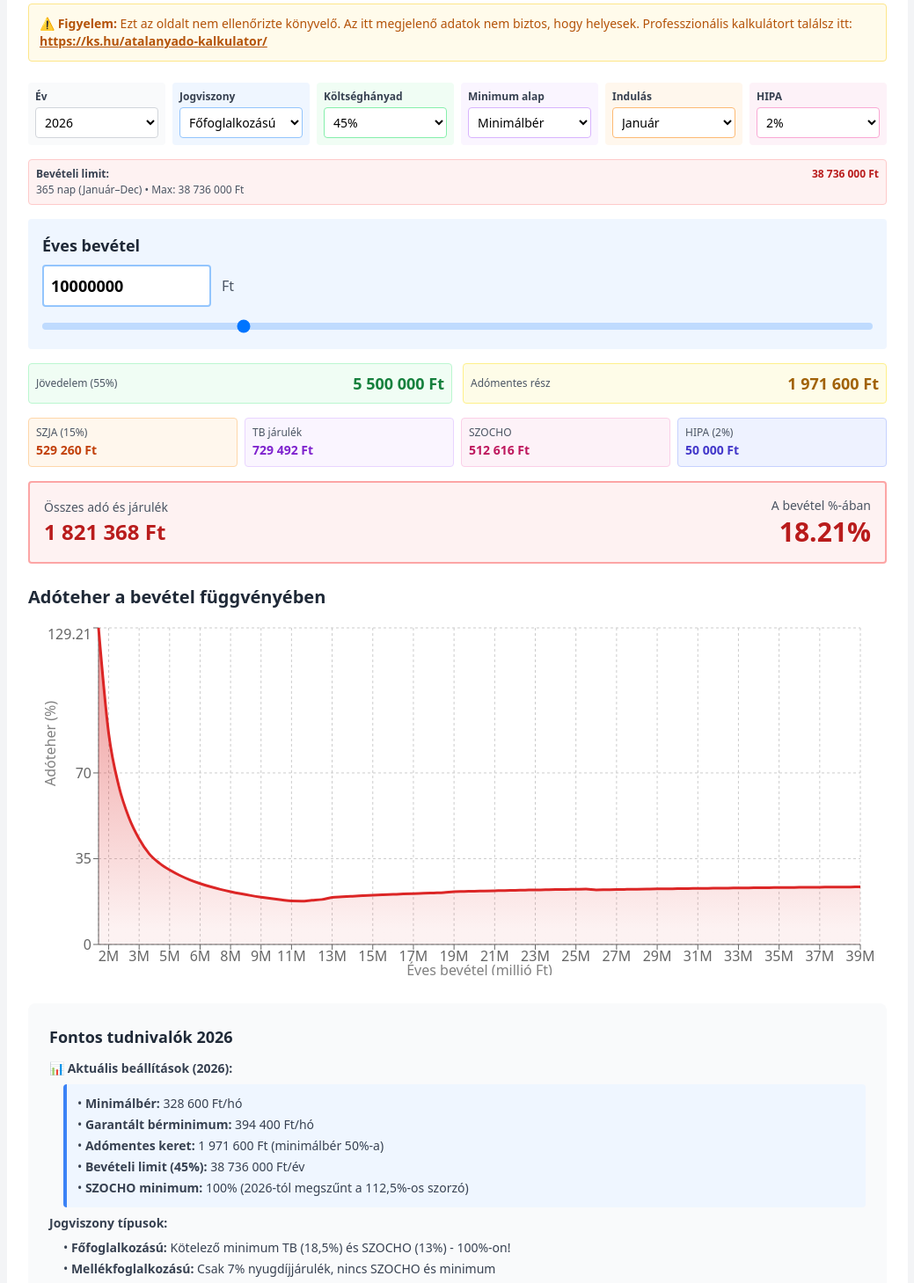
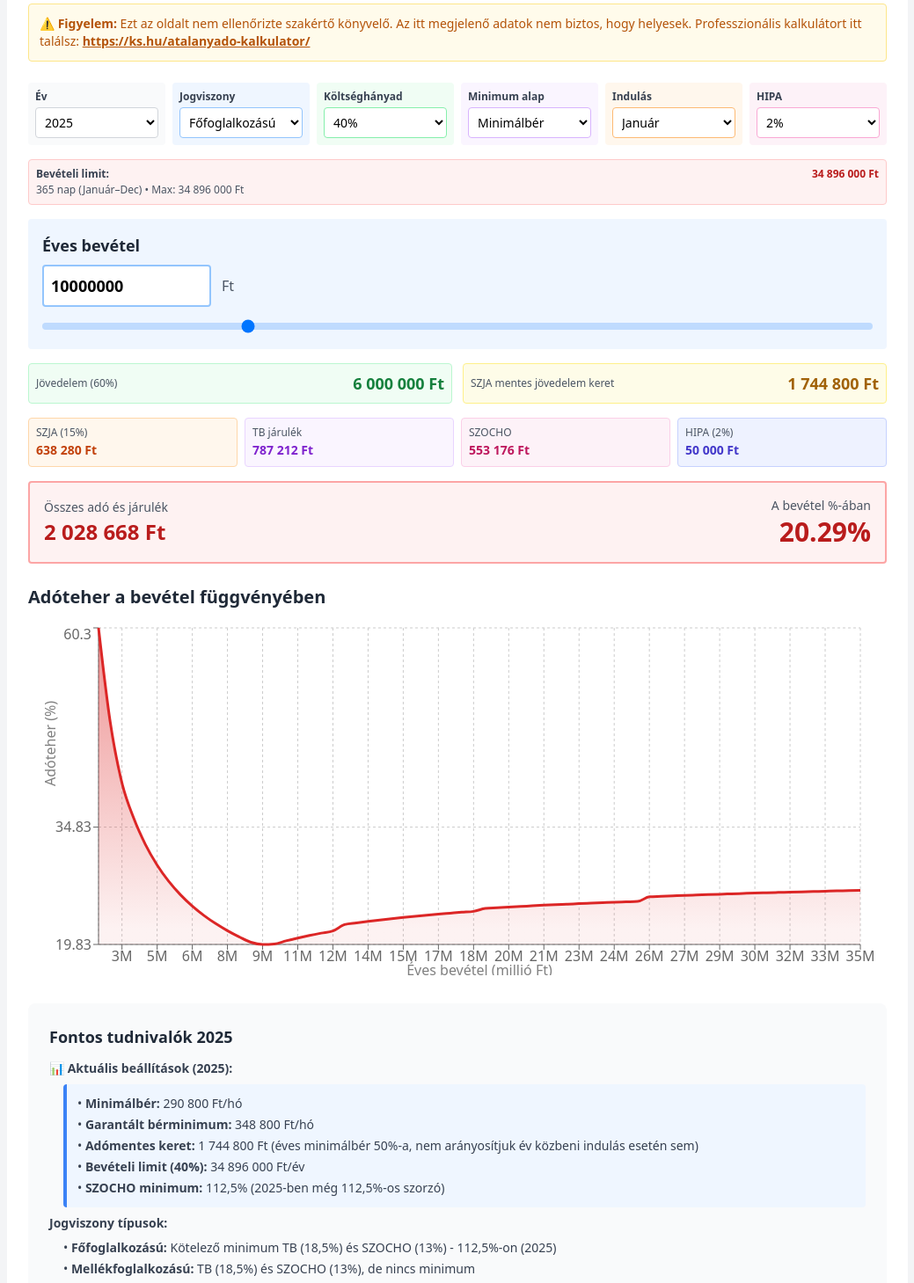
Before and after one commit to DaWe35/atalanyado, a React (Vite) app: page / in a window 1280 px wide. Shown: the part 124-1583 px from the top of the page at 88% size, without its empty margins (120-1159 px from the left). Built offline with nearby package versions, Linux system fonts and the light colour scheme.

Commit message:
Refactor AtalanyadoDiagram: Implement memoization for performance improvements and update year-based calculations for income limits and tax deductions

```diff
--- a/src/AtalanyadoDiagram.jsx
+++ b/src/AtalanyadoDiagram.jsx
@@ -1,11 +1,24 @@
-import React, { useState, useEffect } from 'react';
+import React, { useState, useEffect, useMemo } from 'react';
 import { AreaChart, Area, XAxis, YAxis, CartesianGrid, Tooltip, Legend, ResponsiveContainer } from 'recharts';
 
 export default function AtalanyadoDiagram() {
+  // Jelenlegi év meghatározása (2025, 2026, 2027 közül)
+  const getJelenlegiEv = () => {
+    const aktualisEv = new Date().getFullYear();
+    if (aktualisEv >= 2025 && aktualisEv <= 2027) {
+      return aktualisEv;
+    }
+    // Ha nem 2025-2027 között van, akkor a legközelebbi évet használjuk
+    return aktualisEv < 2025 ? 2025 : 2027;
+  };
+
+  const jelenlegiEv = getJelenlegiEv();
+  const jelenlegiEvKoltsegHanyad = jelenlegiEv === 2025 ? 40 : (jelenlegiEv === 2026 ? 45 : 50);
+
   const [eves_bevetel, setEvesBevetel] = useState(10000000);
   const [jogviszony, setJogviszony] = useState('fofoglalkozu'); // fofoglalkozu, mellek, kiegeszito
-  const [ev, setEv] = useState(2026); // 2025, 2026, 2027
-  const [koltseg_hanyad, setKoltsegHanyad] = useState(45);
+  const [ev, setEv] = useState(jelenlegiEv); // 2025, 2026, 2027
+  const [koltseg_hanyad, setKoltsegHanyad] = useState(jelenlegiEvKoltsegHanyad);
 
   // Elérhető költséghányadok év szerint
   const getKoltsegHanyadok = (ev) => {
@@ -27,7 +40,7 @@ export default function AtalanyadoDiagram() {
   const [indulasHonap, setIndulasHonap] = useState(1); // 1-12
   const [hipaKulcs, setHipaKulcs] = useState(2);
 
-  // Minimálbér és garantált bérminimum értékek évenként
+  // Minimálbér és garantált bérminimum értékek évenként (konstansok)
   const MINIMÁLBÉR_2025 = 290800;
   const MINIMÁLBÉR_2026 = 328600;
   const MINIMÁLBÉR_2027 = 374600;
@@ -37,98 +50,150 @@ export default function AtalanyadoDiagram() {
   const GARANTÁLT_BÉRMINIMUM_2026 = 394400; // 328600 * 1.2 ≈ 394320, kerekítve
   const GARANTÁLT_BÉRMINIMUM_2027 = 449500; // 374600 * 1.2 ≈ 449520, kerekítve
 
-  const MINIMÁLBÉR = ev === 2025 ? MINIMÁLBÉR_2025 : (ev === 2026 ? MINIMÁLBÉR_2026 : MINIMÁLBÉR_2027);
-  const GARANTÁLT_BÉRMINIMUM = ev === 2025 ? GARANTÁLT_BÉRMINIMUM_2025 : (ev === 2026 ? GARANTÁLT_BÉRMINIMUM_2026 : GARANTÁLT_BÉRMINIMUM_2027);
-
-  const ÉVES_MINIMÁLBÉR = MINIMÁLBÉR * 12;
-  const ADÓMENTES_JÖVEDELEM = ÉVES_MINIMÁLBÉR / 2;
-
-  // Bevételi limitek évenként
+  // Bevételi limitek évenként (konstansok)
   const MAX_BEVETEL_2025_40 = 34896000;
   const MAX_BEVETEL_2026_45 = 38736000;
   const MAX_BEVETEL_2027_50 = 38736000;
-  const MAX_BEVETEL_80 = ev === 2025 ? 34896000 : 38736000; // 80% költséghányad: 2025-ben 40%-os limit, 2026-tól 45%-os limit
   const MAX_BEVETEL_90 = 193680000;
 
+  // Évtől függő értékek
+  const MINIMÁLBÉR = useMemo(() =>
+    ev === 2025 ? MINIMÁLBÉR_2025 : (ev === 2026 ? MINIMÁLBÉR_2026 : MINIMÁLBÉR_2027),
+    [ev]
+  );
+
+  const GARANTÁLT_BÉRMINIMUM = useMemo(() =>
+    ev === 2025 ? GARANTÁLT_BÉRMINIMUM_2025 : (ev === 2026 ? GARANTÁLT_BÉRMINIMUM_2026 : GARANTÁLT_BÉRMINIMUM_2027),
+    [ev]
+  );
+
+  const ÉVES_MINIMÁLBÉR = useMemo(() => MINIMÁLBÉR * 12, [MINIMÁLBÉR]);
+
+  const MAX_BEVETEL_80 = useMemo(() =>
+    ev === 2025 ? 34896000 : 38736000, // 80% költséghányad: 2025-ben 40%-os limit, 2026-tól 45%-os limit
+    [ev]
+  );
+
   // Bevételi limit meghatározása év és költséghányad alapján
-  const MAX_BEVETEL = koltseg_hanyad === 90 ? MAX_BEVETEL_90 :
+  const MAX_BEVETEL = useMemo(() =>
+    koltseg_hanyad === 90 ? MAX_BEVETEL_90 :
     (koltseg_hanyad === 80 ? MAX_BEVETEL_80 :
     (koltseg_hanyad === 50 ? (ev >= 2027 ? MAX_BEVETEL_2027_50 : MAX_BEVETEL_2026_45) :
     (koltseg_hanyad === 45 ? (ev >= 2026 ? MAX_BEVETEL_2026_45 : MAX_BEVETEL_2025_40) :
-                      (koltseg_hanyad === 40 ? MAX_BEVETEL_2025_40 : MAX_BEVETEL_2026_45))));
+    (koltseg_hanyad === 40 ? MAX_BEVETEL_2025_40 : MAX_BEVETEL_2026_45)))),
+    [koltseg_hanyad, ev, MAX_BEVETEL_80]
+  );
 
   // Napok számítása indulási hónaptól év végéig
+  const { mukodesiNapok, aranyositoTenyezo } = useMemo(() => {
     const napokHonapban = [31, 28, 31, 30, 31, 30, 31, 31, 30, 31, 30, 31]; // nem szökőév
-  let mukodesiNapok = 0;
+    let napok = 0;
     for (let i = indulasHonap - 1; i < 12; i++) {
-    mukodesiNapok += napokHonapban[i];
+      napok += napokHonapban[i];
     }
     const osszeNap = 365;
-  const aranyositoTenyezo = mukodesiNapok / osszeNap;
+    const aranyosito = napok / osszeNap;
+    return { mukodesiNapok: napok, aranyositoTenyezo: aranyosito };
+  }, [indulasHonap]);
 
   // Arányosított bevételi limit
-  const aranyositott_limit = MAX_BEVETEL * aranyositoTenyezo;
+  const aranyositott_limit = useMemo(() =>
+    MAX_BEVETEL * aranyositoTenyezo,
+    [MAX_BEVETEL, aranyositoTenyezo]
+  );
+
+  // SZJA mentes keret: éves minimálbér fele (nem arányosítjuk év közbeni indulás esetén sem)
+  const ADÓMENTES_JÖVEDELEM = useMemo(() =>
+    ÉVES_MINIMÁLBÉR / 2,
+    [ÉVES_MINIMÁLBÉR]
+  );
 
   // Költséghányad alapján jövedelem számítás
-  const KÖLTSÉGHÁNYAD = koltseg_hanyad / 100;
-  const jovedelem = eves_bevetel * (1 - KÖLTSÉGHÁNYAD);
+  const KÖLTSÉGHÁNYAD = useMemo(() => koltseg_hanyad / 100, [koltseg_hanyad]);
 
-  // Adómentes rész (nincs arányosítva)
-  const adokoteles_jovedelem = Math.max(0, jovedelem - ADÓMENTES_JÖVEDELEM);
+  const jovedelem = useMemo(() =>
+    eves_bevetel * (1 - KÖLTSÉGHÁNYAD),
+    [eves_bevetel, KÖLTSÉGHÁNYAD]
+  );
+
+  // Adómentes rész (arányosítva)
+  const adokoteles_jovedelem = useMemo(() =>
+    Math.max(0, jovedelem - ADÓMENTES_JÖVEDELEM),
+    [jovedelem, ADÓMENTES_JÖVEDELEM]
+  );
 
   // SZJA: adóköteles jövedelem * 15%
-  const szja = adokoteles_jovedelem * 0.15;
+  const szja = useMemo(() => adokoteles_jovedelem * 0.15, [adokoteles_jovedelem]);
+
+  // Alkalmazott minimálbér típusa
+  const alkalmazott_minimalber = useMemo(() =>
+    minimalber_tipus === 'berminimum' ? GARANTÁLT_BÉRMINIMUM : MINIMÁLBÉR,
+    [minimalber_tipus, GARANTÁLT_BÉRMINIMUM, MINIMÁLBÉR]
+  );
 
   // Járulékok számítása jogviszony alapján
-  let tb_jarulék = 0;
-  let szocho = 0;
-
-  const alkalmazott_minimalber = minimalber_tipus === 'berminimum' ? GARANTÁLT_BÉRMINIMUM : MINIMÁLBÉR;
+  const { tb_jarulék, szocho } = useMemo(() => {
+    let tb = 0;
+    let szoc = 0;
 
     if (jogviszony === 'fofoglalkozu') {
       // Főfoglalkozású: minimum járulék kötelező
       const havi_min_tb_alap = alkalmazott_minimalber;
-    const havi_min_szocho_alap = alkalmazott_minimalber; // 2026-tól megszűnt a 112,5%-os szorzó!
+      // Szocho alap: 2025-ben 112,5%, 2026-tól 100%
+      const szocho_szorzo = ev === 2025 ? 1.125 : 1.0;
+      const havi_min_szocho_alap = alkalmazott_minimalber * szocho_szorzo;
 
       const tb_alap_osszesen = Math.max(adokoteles_jovedelem, havi_min_tb_alap * 12 * aranyositoTenyezo);
       const szocho_alap_osszesen = Math.max(adokoteles_jovedelem, havi_min_szocho_alap * 12 * aranyositoTenyezo);
 
-    tb_jarulék = tb_alap_osszesen * 0.185;
-    szocho = szocho_alap_osszesen * 0.13;
+      tb = tb_alap_osszesen * 0.185;
+      szoc = szocho_alap_osszesen * 0.13;
     } else if (jogviszony === 'mellek') {
-    // Mellékfoglalkozású: nincs minimum járulék
-    tb_jarulék = adokoteles_jovedelem * 0.07; // csak 7% nyugdíjjárulék
-    szocho = 0; // nincs SZOCHO
+      // Mellékfoglalkozású: kell TB és SZOCHO is, de nincs minimum
+      tb = adokoteles_jovedelem * 0.185; // 18,5% TB járulék
+      szoc = adokoteles_jovedelem * 0.13; // 13% SZOCHO
     } else if (jogviszony === 'kiegeszito') {
       // Kiegészítő tevékenység: opcionális járulékfizetés, most 0-val számolunk
-    tb_jarulék = 0;
-    szocho = 0;
+      tb = 0;
+      szoc = 0;
     }
 
+    return { tb_jarulék: tb, szocho: szoc };
+  }, [jogviszony, adokoteles_jovedelem, alkalmazott_minimalber, aranyositoTenyezo, ev]);
+
   // HIPA számítás (egyszerűsített sávos módszer)
-  let hipa = 0;
+  const hipa = useMemo(() => {
     if (eves_bevetel <= 12000000) {
-    hipa = 2500000 * (hipaKulcs / 100);
+      return 2500000 * (hipaKulcs / 100);
     } else if (eves_bevetel <= 18000000) {
-    hipa = 6000000 * (hipaKulcs / 100);
+      return 6000000 * (hipaKulcs / 100);
     } else if (eves_bevetel <= 25000000) {
-    hipa = 8500000 * (hipaKulcs / 100);
+      return 8500000 * (hipaKulcs / 100);
     } else if (koltseg_hanyad === 90 && eves_bevetel <= 120000000) {
-    hipa = 8500000 * (hipaKulcs / 100);
+      return 8500000 * (hipaKulcs / 100);
     } else {
-    // Egyedi számítás szükséges 25M felett
-    const adoalap = eves_bevetel * 0.15; // egyszerűsített becslés
-    hipa = adoalap * (hipaKulcs / 100);
+      // Normál szabályok szerint számítandó 25M felett: nettó árbevétel (jövedelem) alapján
+      const adoalap = jovedelem; // nettó árbevétel = jövedelem
+      return adoalap * (hipaKulcs / 100);
     }
+  }, [eves_bevetel, koltseg_hanyad, hipaKulcs, jovedelem]);
 
   // Összes adó és járulék
-  const osszes_ado = szja + tb_jarulék + szocho + hipa;
-  const ado_szazalek = (osszes_ado / eves_bevetel) * 100;
+  const osszes_ado = useMemo(() =>
+    szja + tb_jarulék + szocho + hipa,
+    [szja, tb_jarulék, szocho, hipa]
+  );
+
+  const ado_szazalek = useMemo(() =>
+    (osszes_ado / eves_bevetel) * 100,
+    [osszes_ado, eves_bevetel]
+  );
 
   // Diagram adatok generálása
-  const diagramAdatok = [];
+  const diagramAdatok = useMemo(() => {
+    const adatok = [];
     const step = MAX_BEVETEL > 50000000 ? 2000000 : 500000;
-  for (let bev = 1000000; bev <= aranyositott_limit; bev += step) {
+    for (let bev = 2000000; bev <= aranyositott_limit; bev += step) {
       const jov = bev * (1 - KÖLTSÉGHÁNYAD);
       const adokot_jov = Math.max(0, jov - ADÓMENTES_JÖVEDELEM);
       const szja_val = adokot_jov * 0.15;
@@ -138,14 +203,17 @@ export default function AtalanyadoDiagram() {
 
       if (jogviszony === 'fofoglalkozu') {
         const havi_min_tb = alkalmazott_minimalber;
-      const havi_min_szoc = alkalmazott_minimalber; // 2026-tól 100%
+        // Szocho alap: 2025-ben 112,5%, 2026-tól 100%
+        const szocho_szorzo = ev === 2025 ? 1.125 : 1.0;
+        const havi_min_szoc = alkalmazott_minimalber * szocho_szorzo;
         const tb_alap = Math.max(adokot_jov, havi_min_tb * 12 * aranyositoTenyezo);
         const szoc_alap = Math.max(adokot_jov, havi_min_szoc * 12 * aranyositoTenyezo);
         tb = tb_alap * 0.185;
         szoc = szoc_alap * 0.13;
       } else if (jogviszony === 'mellek') {
-      tb = adokot_jov * 0.07;
-      szoc = 0;
+        // Mellékfoglalkozású: kell TB és SZOCHO is, de nincs minimum
+        tb = adokot_jov * 0.185; // 18,5% TB járulék
+        szoc = adokot_jov * 0.13; // 13% SZOCHO
       }
 
       let hipa_val = 0;
@@ -158,18 +226,22 @@ export default function AtalanyadoDiagram() {
       } else if (koltseg_hanyad === 90 && bev <= 120000000) {
         hipa_val = 8500000 * (hipaKulcs / 100);
       } else {
-      const adoalap_hipa = bev * 0.15;
+        // Normál szabályok szerint számítandó 25M felett: nettó árbevétel (jövedelem) alapján
+        const jov = bev * (1 - KÖLTSÉGHÁNYAD); // jövedelem = nettó árbevétel
+        const adoalap_hipa = jov;
         hipa_val = adoalap_hipa * (hipaKulcs / 100);
       }
 
       const ossz = szja_val + tb + szoc + hipa_val;
       const szazalek = (ossz / bev) * 100;
 
-    diagramAdatok.push({
+      adatok.push({
         bevetel: bev,
         szazalek: parseFloat(szazalek.toFixed(2))
       });
     }
+    return adatok;
+  }, [MAX_BEVETEL, aranyositott_limit, KÖLTSÉGHÁNYAD, ADÓMENTES_JÖVEDELEM, jogviszony, alkalmazott_minimalber, aranyositoTenyezo, hipaKulcs, koltseg_hanyad, ev]);
 
   const formatCurrency = (value) => {
     return new Intl.NumberFormat('hu-HU', {
@@ -192,8 +264,8 @@ export default function AtalanyadoDiagram() {
       <h1 className="text-3xl font-bold mb-2 text-gray-800">Átalányadó kalkulátor 2025-2027</h1>
       <p className="text-gray-600 mb-1">Részletes beállításokkal - naprakész számítás</p>
       <p className="text-sm text-amber-700 bg-amber-50 border border-amber-200 rounded p-3 mb-6">
-        ⚠️ <strong>Figyelem:</strong> Ezt az oldalt nem ellenőrizte könyvelő. Az itt megjelenő adatok nem biztos, hogy helyesek.
-        Professzionális kalkulátort találsz itt: <a href="https://ks.hu/atalanyado-kalkulator/" target="_blank" rel="noopener noreferrer" className="underline font-semibold">https://ks.hu/atalanyado-kalkulator/</a>
+        ⚠️ <strong>Figyelem:</strong> Ezt az oldalt nem ellenőrizte szakértő könyvelő. Az itt megjelenő adatok nem biztos, hogy helyesek.
+        Professzionális kalkulátort itt találsz: <a href="https://ks.hu/atalanyado-kalkulator/" target="_blank" className="underline font-semibold">https://ks.hu/atalanyado-kalkulator/</a>
       </p>
 
       {/* Beállítások */}
@@ -322,7 +394,7 @@ export default function AtalanyadoDiagram() {
         </div>
         <input
           type="range"
-          min="1000000"
+          min="2000000"
           max={Math.min(aranyositott_limit, 50000000)}
           step="500000"
           value={Math.min(eves_bevetel, aranyositott_limit)}
@@ -342,7 +414,7 @@ export default function AtalanyadoDiagram() {
         </div>
 
         <div className="flex justify-between items-center p-2 bg-yellow-50 rounded border border-yellow-200">
-          <span className="text-xs text-gray-600">Adómentes rész</span>
+          <span className="text-xs text-gray-600">SZJA mentes jövedelem keret</span>
           <span className="text-lg font-bold text-yellow-700">{formatCurrency(ADÓMENTES_JÖVEDELEM)}</span>
         </div>
       </div>
@@ -403,7 +475,7 @@ export default function AtalanyadoDiagram() {
             />
             <YAxis
               label={{ value: 'Adóteher (%)', angle: -90, position: 'insideLeft' }}
-              domain={[0, 50]}
+              domain={['dataMin', 'dataMax']}
             />
             <Tooltip
               formatter={(value) => [`${value}%`, 'Adóteher']}
@@ -429,17 +501,15 @@ export default function AtalanyadoDiagram() {
           <ul className="ml-4 space-y-1 bg-blue-50 p-3 rounded border-l-4 border-blue-500">
             <li>• <strong>Minimálbér:</strong> {formatCurrency(MINIMÁLBÉR)}/hó</li>
             <li>• <strong>Garantált bérminimum:</strong> {formatCurrency(GARANTÁLT_BÉRMINIMUM)}/hó</li>
-            <li>• <strong>Adómentes keret:</strong> {formatCurrency(ADÓMENTES_JÖVEDELEM)} (minimálbér 50%-a)</li>
+            <li>• <strong>Adómentes keret:</strong> {formatCurrency(ADÓMENTES_JÖVEDELEM)} (éves minimálbér 50%-a, nem arányosítjuk év közbeni indulás esetén sem)</li>
             <li>• <strong>Bevételi limit ({koltseg_hanyad}%):</strong> {formatCurrency(MAX_BEVETEL)}/év</li>
-            {ev >= 2026 && (
-              <li>• <strong>SZOCHO minimum:</strong> 100% (2026-tól megszűnt a 112,5%-os szorzó)</li>
-            )}
+            <li>• <strong>SZOCHO minimum:</strong> {ev === 2025 ? '112,5%' : '100%'} ({ev === 2025 ? '2025-ben még 112,5%-os szorzó' : '2026-tól megszűnt a 112,5%-os szorzó'})</li>
           </ul>
 
           <p className="mt-4"><strong>Jogviszony típusok:</strong></p>
           <ul className="ml-4 space-y-1">
             <li>• <strong>Főfoglalkozású:</strong> Kötelező minimum TB (18,5%) és SZOCHO (13%){ev >= 2026 ? ' - 100%-on!' : ' - 112,5%-on (2025)'}</li>
-            <li>• <strong>Mellékfoglalkozású:</strong> Csak 7% nyugdíjjárulék, nincs SZOCHO és minimum</li>
+            <li>• <strong>Mellékfoglalkozású:</strong> TB (18,5%) és SZOCHO (13%), de nincs minimum</li>
             <li>• <strong>Kiegészítő:</strong> Opcionális járulékfizetés (itt 0-val számolva)</li>
           </ul>
 
```
Lines whose indentation alone changed are shown as unchanged.
